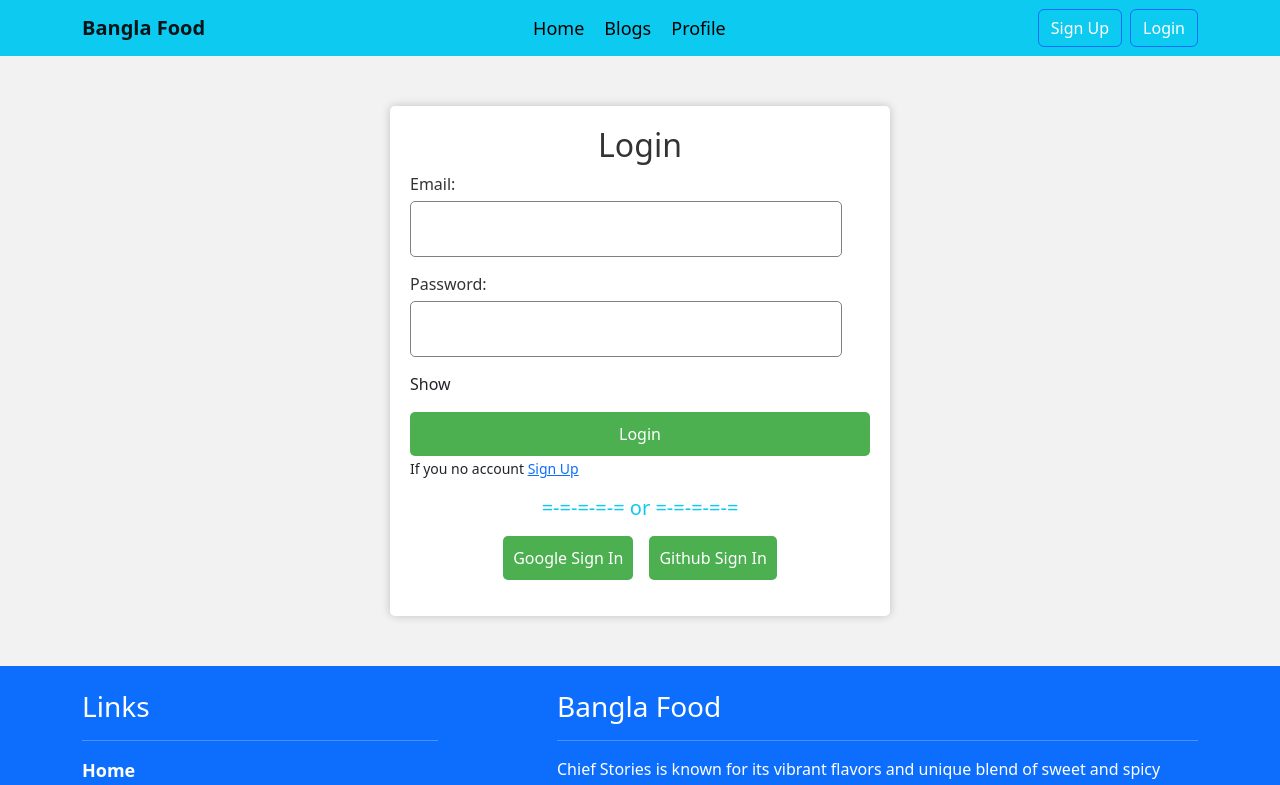
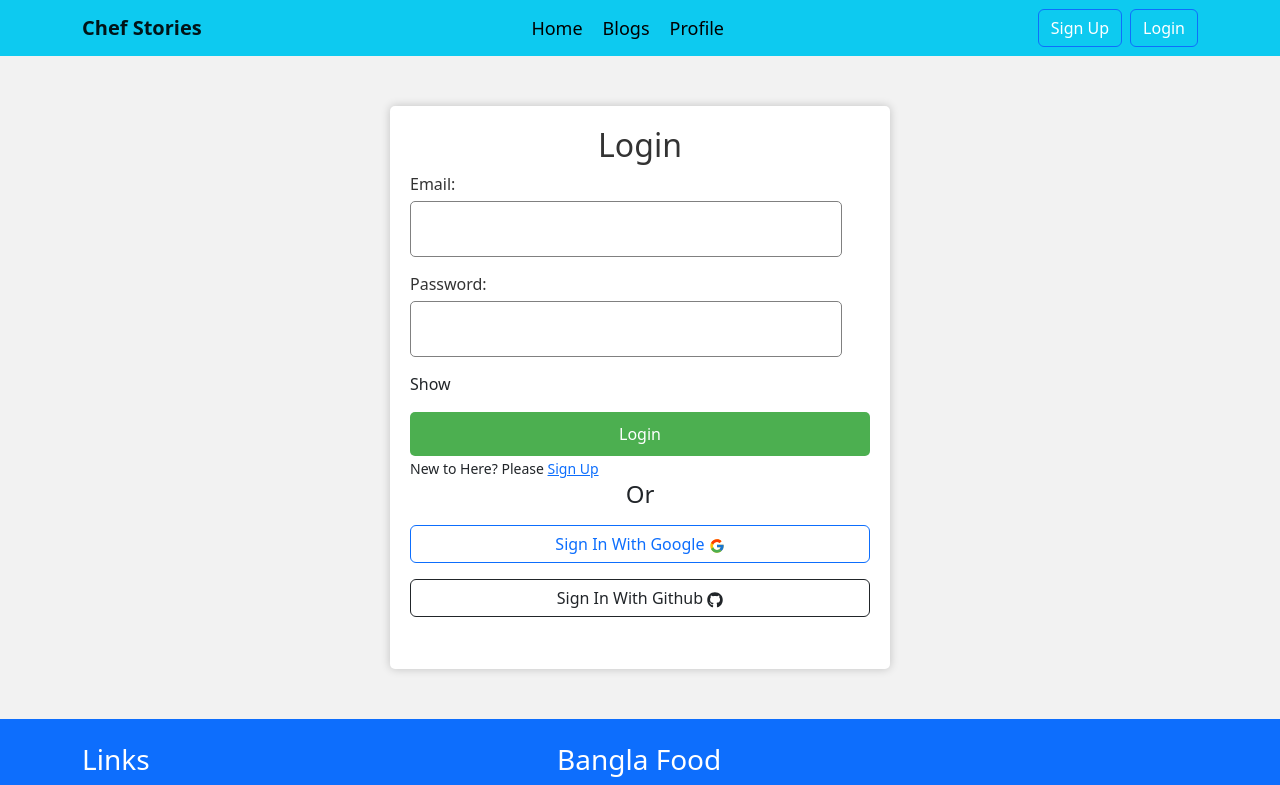
Before and after one commit to md-sofiul-alam/chef-recipe-hunter-client, a React (Vite) app: page /login in a window 1280 px wide. Shown: the top 785 px of the page. Built offline with nearby package versions, Linux system fonts and the light colour scheme; no server answers.

Commit message:
login issue fixed and functional

```diff
--- a/src/components/Header/Header.jsx
+++ b/src/components/Header/Header.jsx
@@ -16,7 +16,7 @@ const Header = () => {
     return (
         <Navbar collapseOnSelect expand="lg" bg="info" variant="info">
             <Container>
-                <Navbar.Brand className='fw-bolder' href="#home">Bangla Food</Navbar.Brand>
+                <Navbar.Brand className='fw-bolder' href="#home">Chef Stories</Navbar.Brand>
                 <Navbar.Toggle aria-controls="responsive-navbar-nav" />
                 <Navbar.Collapse id="responsive-navbar-nav">
                     <Nav className="mx-auto menu">
--- a/src/components/Login/Login.jsx
+++ b/src/components/Login/Login.jsx
@@ -1,7 +1,10 @@
 import React, { useContext, useState } from 'react';
 import { Link, useLocation, useNavigate } from 'react-router-dom';
+import { FcGoogle } from "react-icons/fc";
+import { FaGithub } from "react-icons/fa";
 import './Login.css'
 import { AuthContext } from '../AuthProviders/AuthProviders';
+import { Button } from 'react-bootstrap';
 
 const Login = () => {
     const [error, setError] = useState('');
@@ -70,12 +73,14 @@ const Login = () => {
                     </p>
                     <input className='w-100' type="submit" value="Login" />
                 </form>
-                <small>If you no account <Link to='/signup'>Sign Up</Link> </small>
-                <h5 className='text-center my-3 text-info'>=-=-=-=-= or =-=-=-=-=</h5>
-                <div className='text-center'>
-                    <button className='me-3' onClick={handleGoogleSignIn}>Google Sign In</button>
-                    <button onClick={handleGithubSignIn}>Github Sign In</button>
+                <small>New to Here? Please <Link to='/signup'>Sign Up</Link> </small>
+                <h4 className='text-center'>Or</h4>
+
+                <div className='text-center d-flex flex-column mt-3'>
+                    <Button variant="outline-primary" onClick={handleGoogleSignIn} className='mb-3'>Sign In With Google <FcGoogle></FcGoogle></Button>
+                    <Button variant="outline-dark" onClick={handleGithubSignIn} className='mb-3'>Sign In With Github <FaGithub></FaGithub></Button>
                 </div>
+
                 <p className='error-text'>{error}</p>
             </div>
         </div>
--- a/src/components/SignUp/SignUp.jsx
+++ b/src/components/SignUp/SignUp.jsx
@@ -68,7 +68,7 @@ const SignUp = () => {
                         className='ms-4'
                     /> <span>Update</span>
                     <br />
-                    <small>Already have an Account <Link to='/login'>Login</Link> </small>
+                    <small>Already have an Account? <Link to='/login'>Login</Link> </small>
                     <p className='error-text'>{error}</p>
                 </form>
             </div>
--- a/src/components/pages/Profile.jsx
+++ b/src/components/pages/Profile.jsx
@@ -4,19 +4,20 @@ import { AuthContext } from '../AuthProviders/AuthProviders';
 const measurement = {
     height: "200px",
     width: "200px",
-    border: "none"
+    border: "none",
+    borderRadius: "50%"
 }
 
 const Profile = () => {
     const { user } = useContext(AuthContext);
     return (
         <div className='container my-5'>
-            <div className='row'>
+          {user?  <div className='row'>
                 <h2 className='text-center mb-4 text-primary'>My Profile</h2>
                 <p className='mb-4 fs-2'>Name: {user?.displayName}</p>
                 <p className='mb-4 fs-2'>Email: {user?.email}</p>
                 <img style={measurement} src={user?.photoURL} alt="" />
-            </div>
+            </div>: <h4>Please <Link to='/login'>Login</Link></h4>}
         </div>
     );
 };
```
